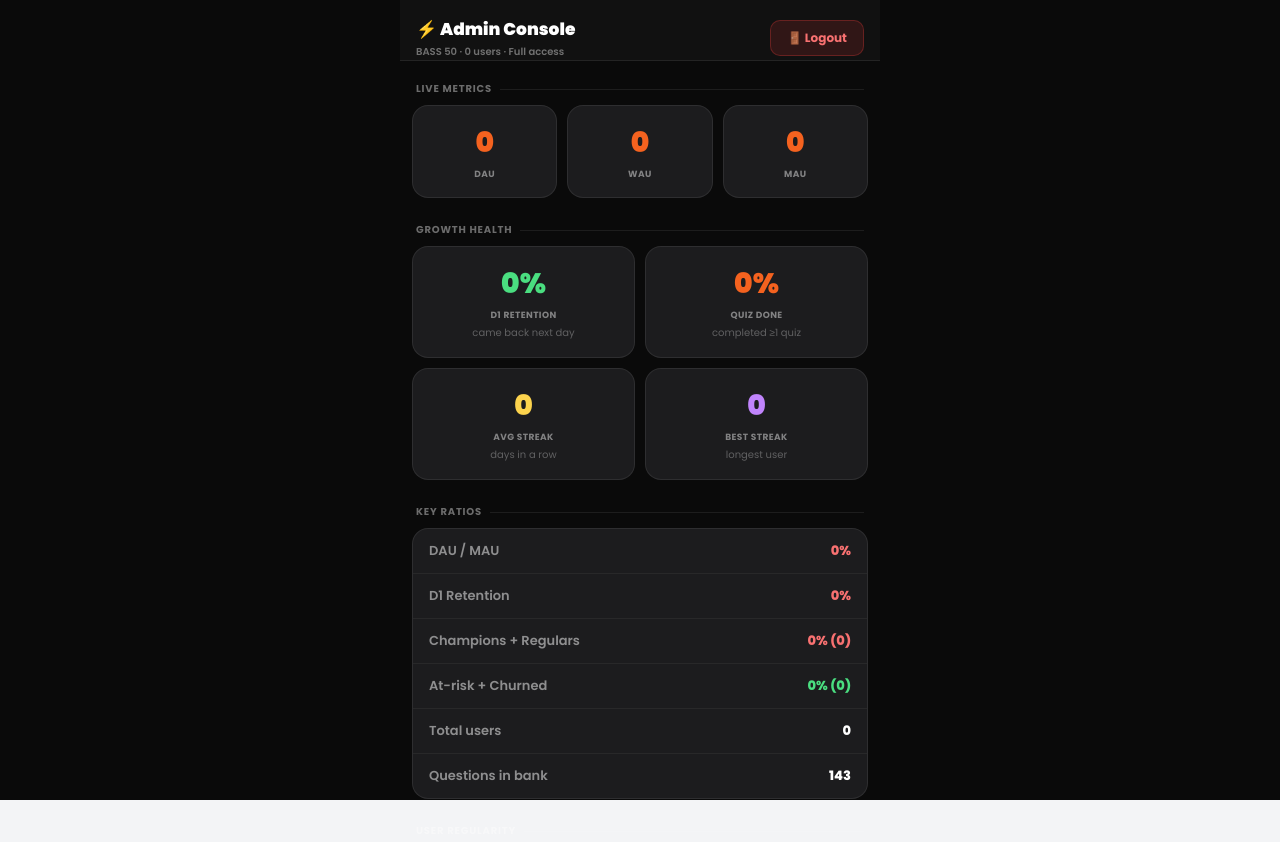
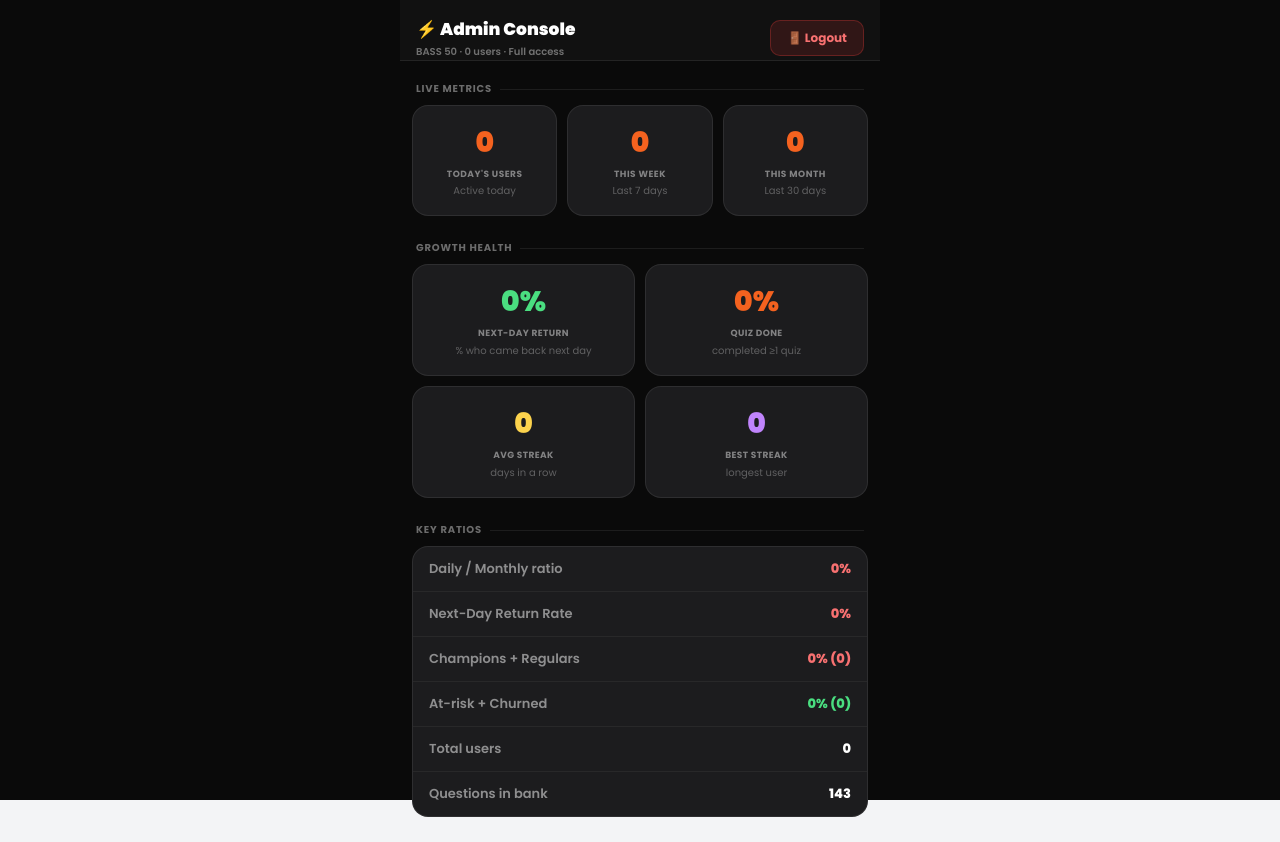
Before and after one commit to shivendrapratpsingh/THE-IAS-AI-, a Flask app: page /admin in a window 1280 px wide. Shown: the top 842 px of the page. Run offline with Flask 3, Linux system fonts and the light colour scheme; the visitor is signed in with stand-in values (Sample User, id 1); some libraries are stand-ins or nearby versions.

Commit message:
fix: notifications display, 7x7 shuffle, compact country code, plain English admin labels

```diff
--- a/app.py
+++ b/app.py
@@ -361,6 +361,7 @@ def home():
     return render_template(
         "home.html",
         profile=data["profile"],
+        notifications=[n for n in data.get("notifications", []) if not n.get("read")],
         phone=phone,
         streak=data.get("streak", {}),
         mcq_done_today=mcq_done_today,
@@ -989,6 +990,17 @@ def admin_edit_profile(user_key):
     return redirect(url_for("admin"))
 
 
+@app.route("/mark-notifications-read", methods=["POST"])
+def mark_notifications_read():
+    phone, data = _get_current_user()
+    if phone:
+        for n in data.get("notifications", []):
+            n["read"] = True
+        _save_current_user(phone, data)
+    from flask import jsonify
+    return jsonify(ok=True)
+
+
 @app.route("/admin/broadcast", methods=["POST"])
 def admin_broadcast():
     redir = _require_admin()
--- a/templates/admin.html
+++ b/templates/admin.html
@@ -236,15 +236,18 @@
   <div class="adm-strip">
     <div class="adm-kpi">
       <div class="adm-kpi-val">{{ metrics.dau }}</div>
-      <div class="adm-kpi-lbl">DAU</div>
+      <div class="adm-kpi-lbl">Today's Users</div>
+      <div style="font-size:10px;color:rgba(255,255,255,0.3);margin-top:2px;">Active today</div>
     </div>
     <div class="adm-kpi">
       <div class="adm-kpi-val">{{ metrics.wau }}</div>
-      <div class="adm-kpi-lbl">WAU</div>
+      <div class="adm-kpi-lbl">This Week</div>
+      <div style="font-size:10px;color:rgba(255,255,255,0.3);margin-top:2px;">Last 7 days</div>
     </div>
     <div class="adm-kpi">
       <div class="adm-kpi-val">{{ metrics.mau }}</div>
-      <div class="adm-kpi-lbl">MAU</div>
+      <div class="adm-kpi-lbl">This Month</div>
+      <div style="font-size:10px;color:rgba(255,255,255,0.3);margin-top:2px;">Last 30 days</div>
     </div>
   </div>
 
@@ -253,8 +256,8 @@
   <div class="metrics-grid">
     <div class="m-card">
       <div class="m-card-val col-green">{{ metrics.d1_retention_pct }}%</div>
-      <div class="m-card-lbl">D1 Retention</div>
-      <div class="m-card-sub">came back next day</div>
+      <div class="m-card-lbl">Next-Day Return</div>
+      <div class="m-card-sub">% who came back next day</div>
     </div>
     <div class="m-card">
       <div class="m-card-val col-orange">{{ metrics.quiz_completion_pct }}%</div>
@@ -278,11 +281,11 @@
   <div class="insight-box">
     {% set dau_mau = ((metrics.dau / metrics.mau * 100)|round|int) if metrics.mau else 0 %}
     <div class="insight-row">
-      <span class="insight-key">DAU / MAU</span>
+      <span class="insight-key">Daily / Monthly ratio</span>
       <span class="insight-val {{ 'good' if dau_mau >= 20 else ('warn' if dau_mau >= 10 else 'bad') }}">{{ dau_mau }}%</span>
     </div>
     <div class="insight-row">
-      <span class="insight-key">D1 Retention</span>
+      <span class="insight-key">Next-Day Return Rate</span>
       <span class="insight-val {{ 'good' if metrics.d1_retention_pct >= 40 else ('warn' if metrics.d1_retention_pct >= 20 else 'bad') }}">{{ metrics.d1_retention_pct }}%</span>
     </div>
     {% set loyal = metrics.regularity.champion + metrics.regularity.regular %}
```
Also changed, not shown: templates/home.html (+27 -0 lines).
